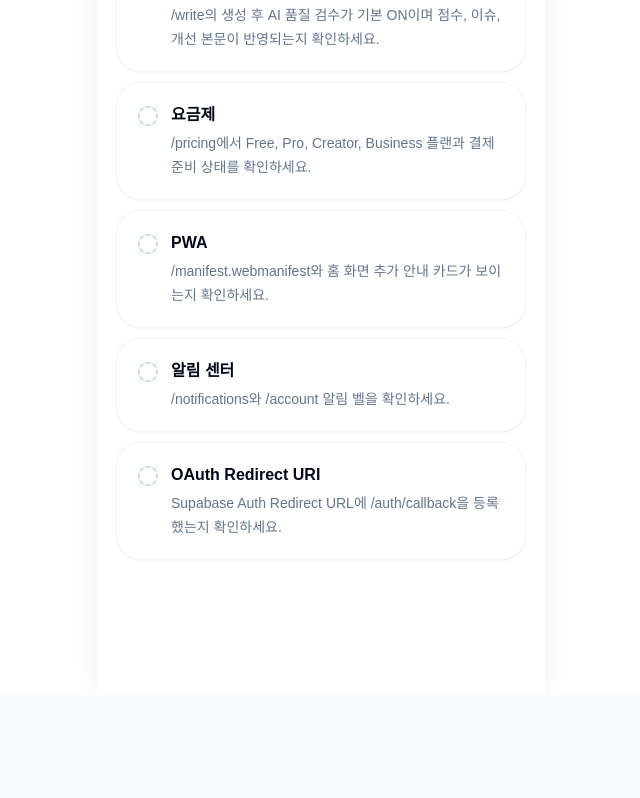
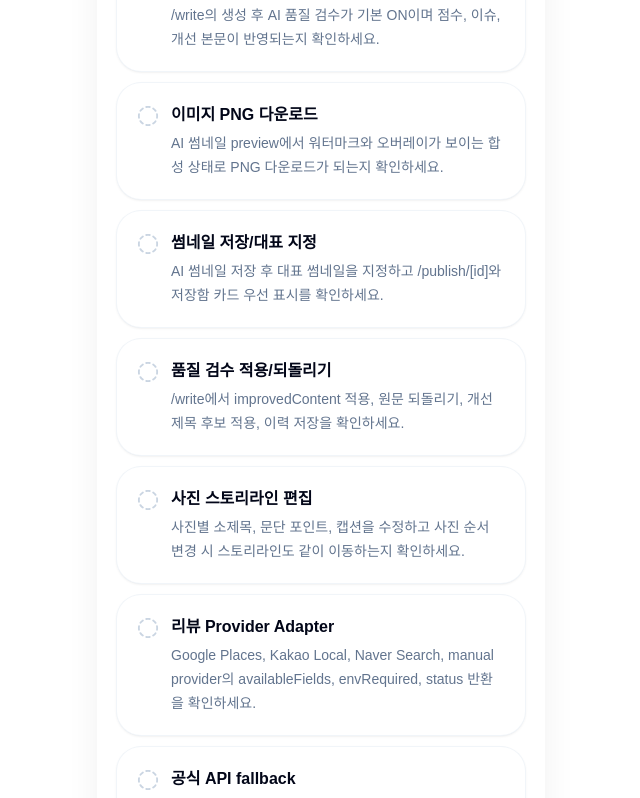
Before and after one commit to mykim2732/tripwriter, a Next.js app: page /qa in a window 1280 px wide. Shown: the part 5241-6039 px from the top of the page, without its empty margins (319-959 px from the left). Before the commit the page ends 5936 px from the top, so only its background shows below. Built offline with nearby package versions, Linux system fonts and the light colour scheme; no server answers.

Commit message:
Sprint 140 update photo AI QA docs

```diff
--- a/app/qa/page.tsx
+++ b/app/qa/page.tsx
@@ -90,6 +90,13 @@ export default function QaPage() {
     { label: "이미지 AI 준비층", status: "ready", description: "/api/images/generate와 /api/images/edit가 원본을 덮어쓰지 않고 mock 또는 새 후보만 반환하는지 확인하세요." },
     { label: "AI 썸네일 UX", status: "ready", description: "/saved/[id] 고급 편집에서 미니멀/다이어리/리뷰/상세페이지 썸네일 mock preview와 placeholder 액션을 확인하세요." },
     { label: "AI 품질 검수", status: "ready", description: "/write의 생성 후 AI 품질 검수가 기본 ON이며 점수, 이슈, 개선 본문이 반영되는지 확인하세요." },
+    { label: "이미지 PNG 다운로드", status: "ready", description: "AI 썸네일 preview에서 워터마크와 오버레이가 보이는 합성 상태로 PNG 다운로드가 되는지 확인하세요." },
+    { label: "썸네일 저장/대표 지정", status: "ready", description: "AI 썸네일 저장 후 대표 썸네일을 지정하고 /publish/[id]와 저장함 카드 우선 표시를 확인하세요." },
+    { label: "품질 검수 적용/되돌리기", status: "ready", description: "/write에서 improvedContent 적용, 원문 되돌리기, 개선 제목 후보 적용, 이력 저장을 확인하세요." },
+    { label: "사진 스토리라인 편집", status: "ready", description: "사진별 소제목, 문단 포인트, 캡션을 수정하고 사진 순서 변경 시 스토리라인도 같이 이동하는지 확인하세요." },
+    { label: "리뷰 Provider Adapter", status: "ready", description: "Google Places, Kakao Local, Naver Search, manual provider의 availableFields, envRequired, status 반환을 확인하세요." },
+    { label: "공식 API fallback", status: "ready", description: "API Key가 없을 때 search-link mode로 안전하게 돌아가고, 키가 있을 때 장소/검색 결과 구조가 반환되는지 확인하세요." },
+    { label: "이미지 AI 크레딧 정책", status: "ready", description: "요금제, 리워드, 크레딧 부족 카드에서 썸네일/이미지 생성/편집 2크레딧 예정 안내를 확인하세요." },
     { label: "요금제", status: "ready", description: "/pricing에서 Free, Pro, Creator, Business 플랜과 결제 준비 상태를 확인하세요." },
     { label: "PWA", status: "ready", description: "/manifest.webmanifest와 홈 화면 추가 안내 카드가 보이는지 확인하세요." },
     { label: "알림 센터", status: "ready", description: "/notifications와 /account 알림 벨을 확인하세요." },
```
Also changed, not shown: 2 other files (tests, documents, lock files or other folders).
